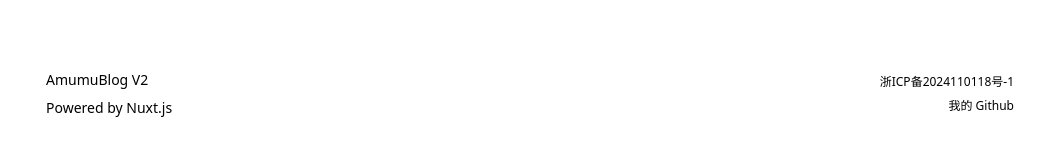
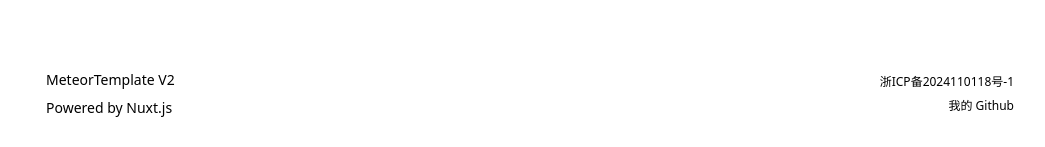
Before and after one commit to chenmh0901/blog-v2, a Nuxt app: page /posts/1 in a window 1280 px wide. Shown: the part 650-797 px from the top of the page, without its empty margins (110-1155 px from the left). Built offline with nearby package versions, Linux system fonts and the light colour scheme; what @directus/sdk would draw is missing.

Commit message:
update footer

```diff
--- a/components/com/footer.vue
+++ b/components/com/footer.vue
@@ -2,8 +2,8 @@
 <template>
   <div class="footer">
     <div class="footer_logo">
-      <NuxtLink to="https://github.com/chenmh0901/blog-v2"
-        >AmumuBlog V2</NuxtLink
+      <NuxtLink to="https://github.com/Nesb01t/meteor-v2"
+        >MeteorTemplate V2</NuxtLink
       >
       <NuxtLink to="https://nuxt.com/">Powered by Nuxt.js</NuxtLink>
     </div>
```
